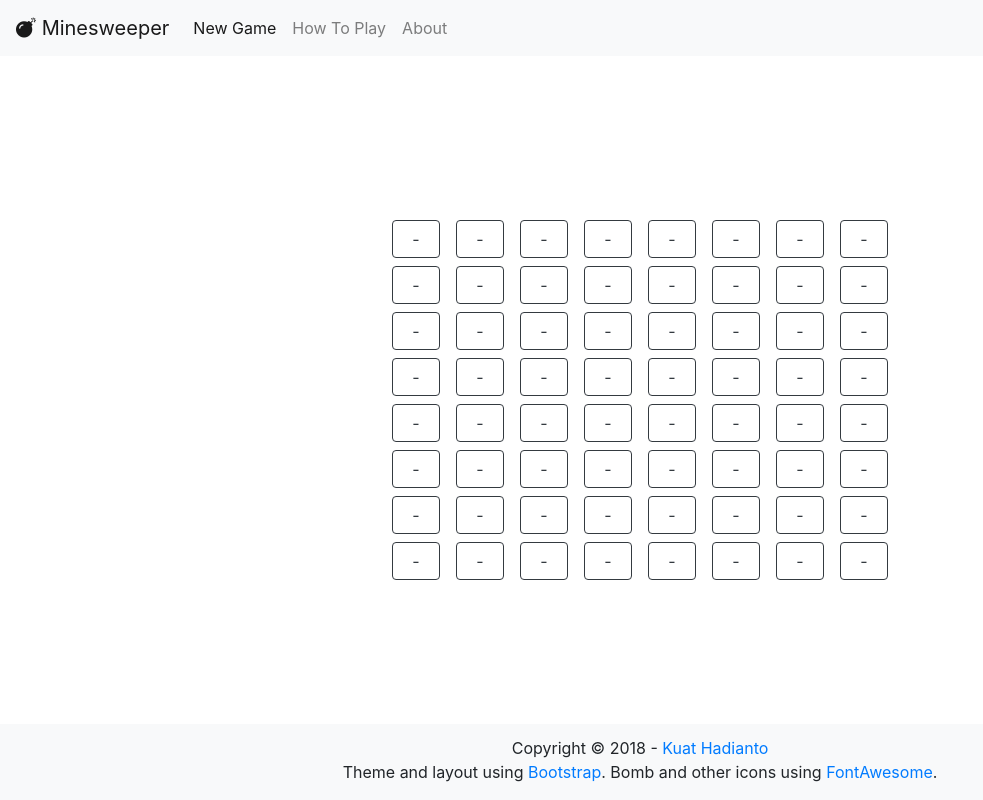
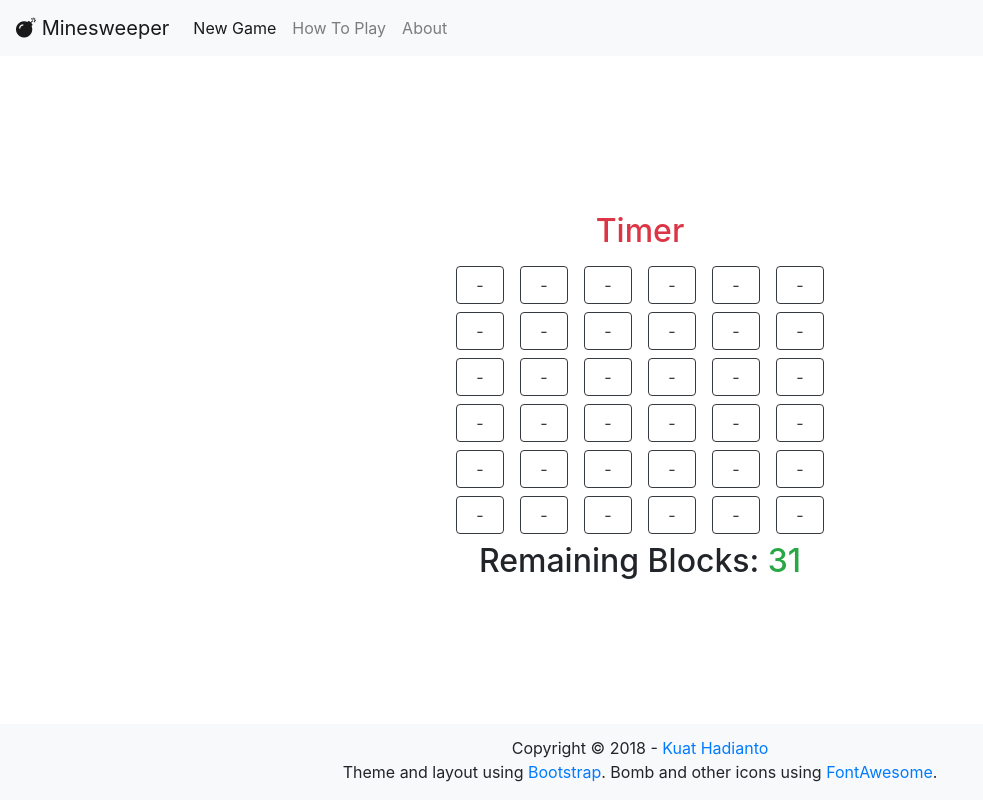
Before and after one commit to kuathadianto/minesweeper, a plain HTML site: page index.html in a window 1280 px wide. Both pictures are taken after a click on the button "Easy". Shown: the whole page, without its empty margins (0-983 px from the left). Drawn offline with Linux system fonts and the light colour scheme.

Commit message:
Easier level, added timer and how many boxes should be opened to finish the game.

```diff
--- a/index.html
+++ b/index.html
@@ -55,7 +55,17 @@
             <div class="row align-items-center cs-full-height">
                 <div class="col-md-12">
                     <div class="row">
+                        <div class="col-md-12">
+                            <h2 class="text-center" id="timer">Timer</h2>
+                        </div>
+                    </div>
+                    <div class="row">
 
+                    </div>
+                    <div class="row">
+                        <div class="col-md-12" id="remaining-blocks-div">
+                            <h2 class="text-center">Remaining Blocks: <span id="remaining-blocks">15</span></h2>
+                        </div>
                     </div>
                 </div>
             </div>
@@ -69,7 +79,10 @@
 
     <footer class="fixed-bottom bg-light">
         <p class="text-center">Copyright &copy; 2018 -
-            <a href="http://kuath.com" target="_blank">Kuat Hadianto</a><br>Theme and layout using <a href="http://getbootstrap.com/" target="_blank">Bootstrap</a>. Bomb and other icons using <a href="http://fontawesome.com" target="_blank">FontAwesome</a>.
+            <a href="http://kuath.com" target="_blank">Kuat Hadianto</a>
+            <br>Theme and layout using
+            <a href="http://getbootstrap.com/" target="_blank">Bootstrap</a>. Bomb and other icons using
+            <a href="http://fontawesome.com" target="_blank">FontAwesome</a>.
         </p>
     </footer>
 
--- a/static/css/style.css
+++ b/static/css/style.css
@@ -44,3 +44,16 @@ html, body, .cs-full-height {
 footer {
     padding-top: 0.75rem;
 }
+
+#timer {
+    padding-bottom: 0.5rem;
+    color: var(--red);
+}
+
+#remaining-blocks-div {
+    padding-top: 0.5rem;
+}
+
+#remaining-blocks {
+    color: var(--green);
+}
--- a/static/js/game.js
+++ b/static/js/game.js
@@ -3,20 +3,20 @@ var TITLE = "Minesweeper";
 var LEVELS = [
     {
         "name": "Easy",
-        "grid_size": 8,
-        "bombs": 10,
+        "grid_size": 6,
+        "bombs": 5,
         "btn-class": "btn btn-success btn-lg cs-btn-margin-right cs-btn-game-level"
     },
     {
         "name": "Medium",
-        "grid_size": 10,
-        "bombs": 20,
+        "grid_size": 8,
+        "bombs": 15,
         "btn-class": "btn btn-warning btn-lg cs-btn-margin-right cs-btn-game-level"
     },
     {
         "name": "Hard",
-        "grid_size": 12,
-        "bombs": 45,
+        "grid_size": 10,
+        "bombs": 30,
         "btn-class": "btn btn-danger btn-lg cs-btn-game-level"
     }
 ]
@@ -63,7 +63,7 @@ function game_start(grid_size, bombs) {
 
     // Initialize empty board
     for (var i = 0; i < grid_size; i++) {
-        var div_in_html = document.getElementById('board').childNodes[1].childNodes[1].childNodes[1];
+        var div_in_html = document.getElementById('board').childNodes[1].childNodes[1].childNodes[3];
 
         if (i < grid_size - 1) {
             div_in_html.innerHTML += '<div class="col-md-12 text-center cs-col-padding">';
@@ -79,9 +79,20 @@ function game_start(grid_size, bombs) {
     }
 
     VALID_BOXES = GRID_SIZE * GRID_SIZE - bombs;
+    document.getElementById('remaining-blocks').innerHTML = VALID_BOXES;
 
     // Show board
     document.getElementById('board').style.display = 'block';
+}
+
+// Game timer
+var TIMER = 0;
+function timer() {
+    document.getElementById('timer').innerHTML = TIMER;
+    TIMER++;
+    if(!GAME_OVER) {
+        setTimeout(timer, 1000);
+    }
 }
 
 // Bomb location generator
@@ -91,7 +102,8 @@ function generate_bombs(grid_size, num_of_bombs, x, y) {
         var i = Math.floor(Math.random() * grid_size);
         var j = Math.floor(Math.random() * grid_size);
         // -1 on the grid = bomb!
-        if (GRID[i][j] != -1 && !(i == x && j == y)) {
+        var first_block_is_zero = (Math.abs(x-i) > 1 || Math.abs(y-j) > 1);
+        if (GRID[i][j] != -1 && first_block_is_zero) {
             GRID[i][j] = -1;
             b--;
             // Calculate neighbors
@@ -127,6 +139,9 @@ function box_clicked(x, y) {
     if (!GAME_STARTED) {
         generate_bombs(GRID_SIZE, BOMBS, x, y);
         GAME_STARTED = true;
+
+        // Activate timer
+        timer();
     }
 
     var box_id = x + ',' + y;
@@ -159,6 +174,9 @@ function box_clicked(x, y) {
 
     }
 
+    // Update remaining boxes to be opened
+    document.getElementById('remaining-blocks').innerHTML = VALID_BOXES;
+
     // Losing condition
     if (GAME_OVER) {
         var se = new Audio('static/audio/lose.mp3');
@@ -169,7 +187,7 @@ function box_clicked(x, y) {
     // Winning condition
     if (VALID_BOXES == 0) {
         GAME_OVER = true;
-        alert("You win!");
+        alert("You win in " + TIMER + " seconds!");
         document.getElementById('win').childNodes[1].play();
         document.getElementById('board').style.display = 'none';
         document.getElementById('win').style.display = 'block';
```
